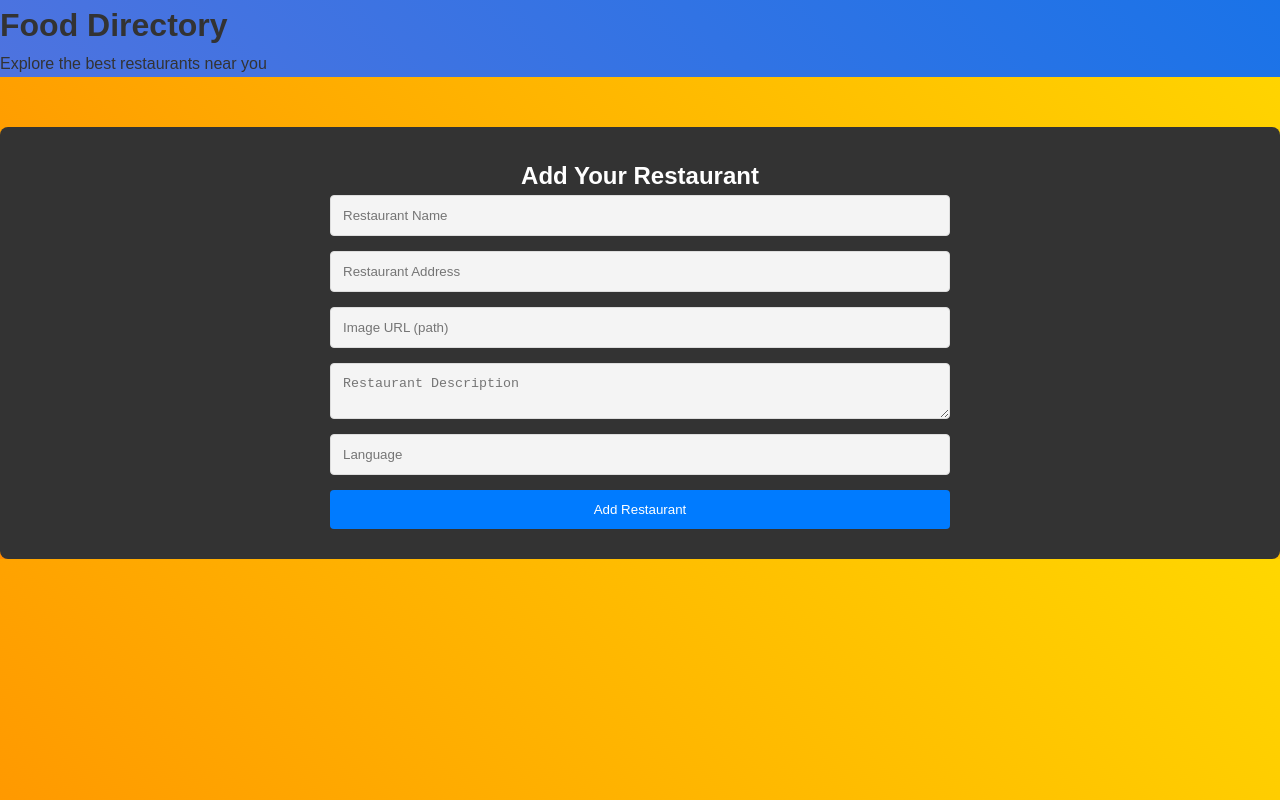
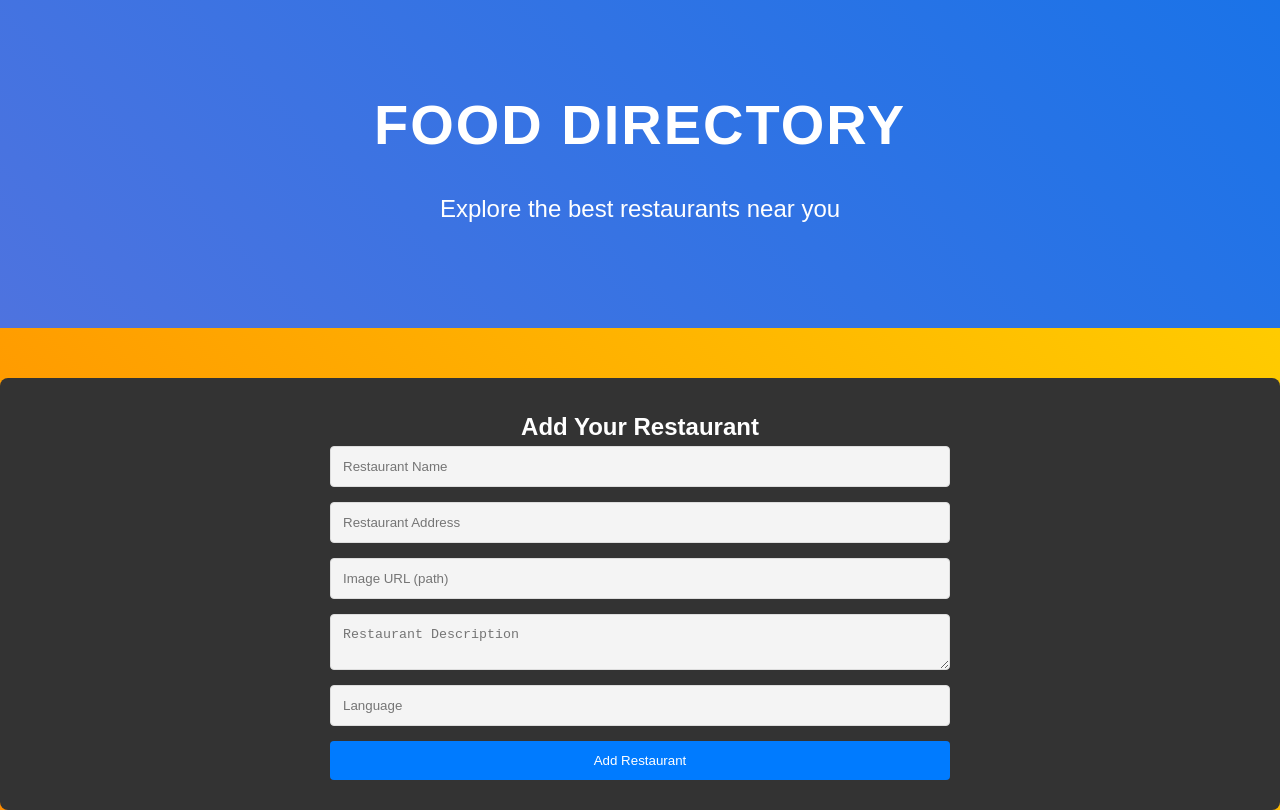
Before and after one commit to deepanshukasana-cod3/BusinessDirectory, a plain HTML site: page index.html in a window 1280 px wide. Drawn offline with Linux system fonts and the light colour scheme.

Commit message:
Update styles.css

```diff
--- a/styles.css
+++ b/styles.css
@@ -1,4 +1,4 @@
-/* Basic reset */
+/* General Styles */
 * {
   margin: 0;
   padding: 0;
@@ -12,6 +12,7 @@ body {
   line-height: 1.6;
 }
 
+/* Container for central alignment */
 .container {
   width: 80%;
   margin: auto;
@@ -24,8 +25,25 @@ header {
   overflow: hidden;
   position: relative;
   background: linear-gradient(45deg, #4e73df, #1a73e8);
+  color: white;
+  padding: 80px 20px;
+  text-align: center;
 }
 
+.header-container h1 {
+  font-size: 3.5em;
+  text-transform: uppercase;
+  font-weight: bold;
+  letter-spacing: 2px;
+}
+
+.header-container p {
+  font-size: 1.5em;
+  margin: 20px 0;
+  font-weight: 300;
+}
+
+/* Carousel Styling */
 .carousel {
   display: flex;
   justify-content: center;
@@ -46,7 +64,7 @@ header {
   margin: 0 10px;
 }
 
-/* Restaurant Directory */
+/* Restaurant Directory Section */
 .directory {
   display: flex;
   flex-wrap: wrap;
```
